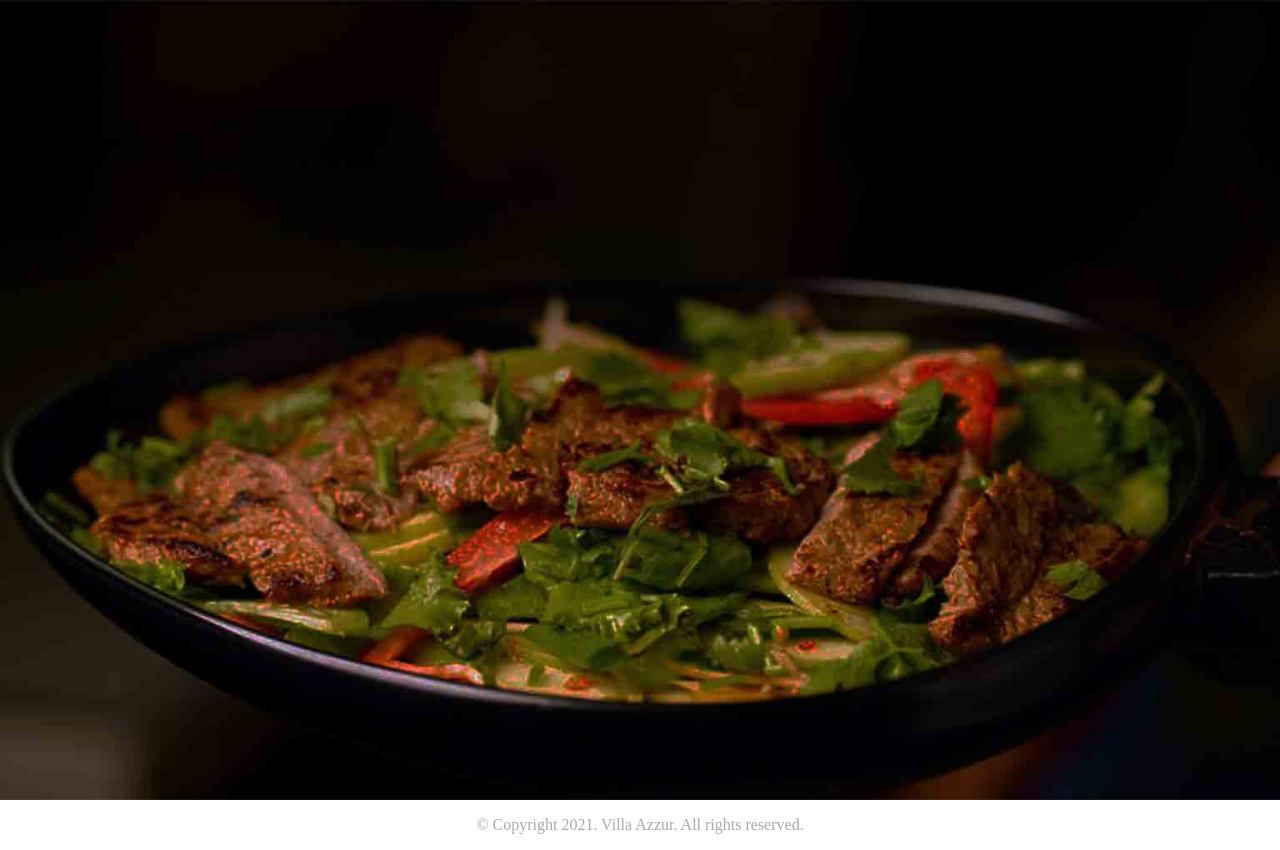
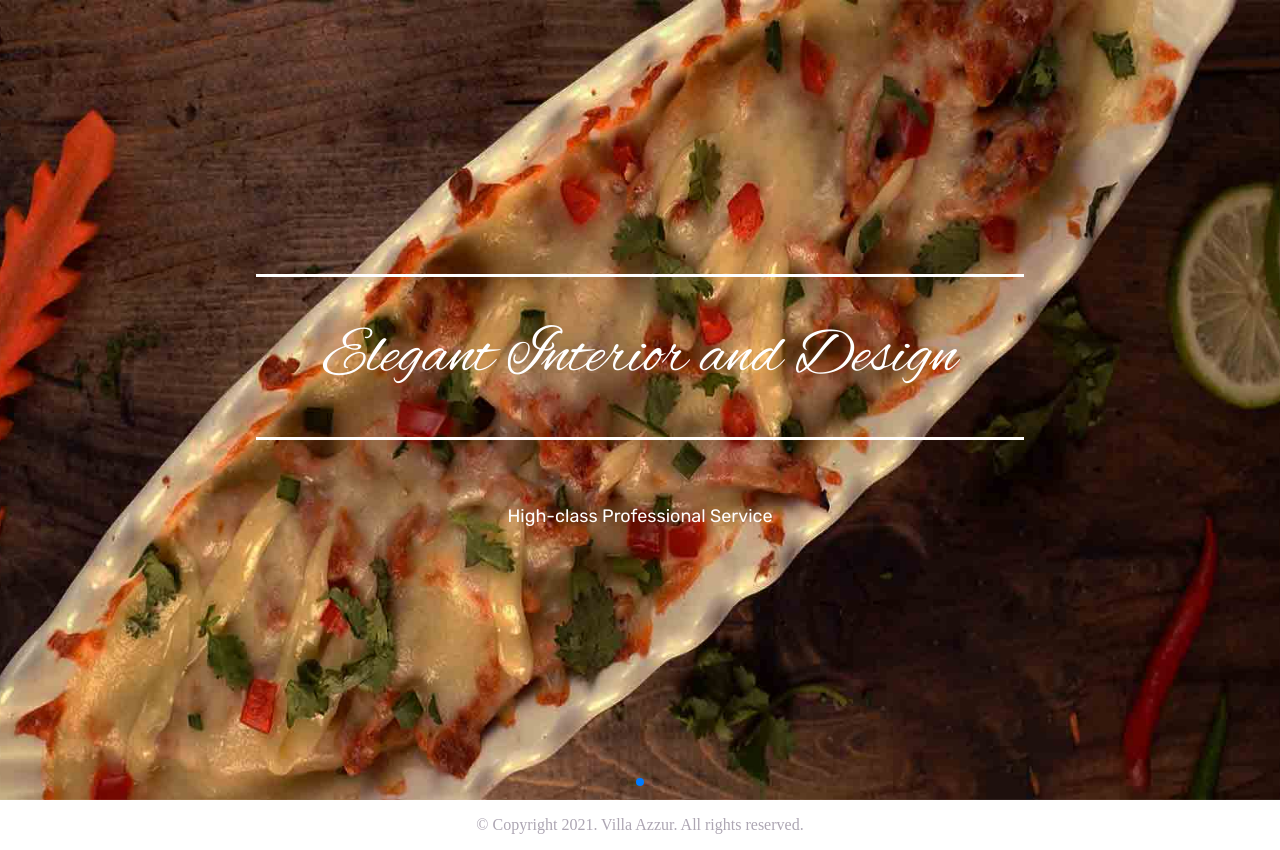
Before and after one commit to Sakkhor909/villa-azzur, a Next.js app: page / in a window 1280 px wide. Built offline with nearby package versions, Linux system fonts and the light colour scheme.

Commit message:
Slider created

```diff
--- a/components/slider.jsx
+++ b/components/slider.jsx
@@ -1,19 +1,31 @@
 import { Swiper, SwiperSlide } from "swiper/react";
+import { Pagination, Autoplay } from "swiper";
 import "swiper/css";
-import Image from "next/image";
+import "swiper/css/pagination";
 
 function Slider() {
   return (
     <>
-      <Swiper className="mySwiper">
-        <SwiperSlide>
-          <Image src="/food1.jpg" alt="Slider image" layout="fill" />
+      <Swiper
+        className="mySwiper"
+        autoplay={{
+          delay: 3000,
+          disableOnInteraction: false
+        }}
+        pagination={{ clickable: true }}
+        modules={[Pagination, Autoplay]}
+      >
+        <SwiperSlide className="slideText image1">
+          <div className="text-1">Enjoy Our Food</div>
+          <div className="text-2">Only the best ingredients for our dishes</div>
         </SwiperSlide>
-        <SwiperSlide>
-          <Image src="/food2.jpg" alt="Slider image" layout="fill" />
+        <SwiperSlide className="slideText image2">
+          <div className="text-1">Elegant Interior and Design</div>
+          <div className="text-2">High-class Professional Service</div>
         </SwiperSlide>
-        <SwiperSlide>
-          <Image src="/food6.jpg" alt="Slider image" layout="fill" />
+        <SwiperSlide className="slideText image3">
+          <div className="text-1">Tradition & Passion</div>
+          <div className="text-2">Only the best ingredients for our dishes</div>
         </SwiperSlide>
       </Swiper>
     </>
--- a/next.config.js
+++ b/next.config.js
@@ -1,6 +1,3 @@
 module.exports = {
-  reactStrictMode: true,
-  images: {
-    domains: ["designhubtechnologies.com"]
-  }
+  reactStrictMode: true
 };
--- a/package.json
+++ b/package.json
@@ -1,5 +1,5 @@
 {
-  "name": "blogism",
+  "name": "villa-azzur",
   "private": true,
   "scripts": {
     "dev": "next dev",
@@ -10,7 +10,8 @@
   "dependencies": {
     "next": "12.0.8",
     "react": "17.0.2",
-    "react-dom": "17.0.2"
+    "react-dom": "17.0.2",
+    "react-transition-group": "^4.4.2"
   },
   "devDependencies": {
     "eslint": "8.6.0",
--- a/styles/swiper.scss
+++ b/styles/swiper.scss
@@ -1,11 +1,76 @@
+@import url("https://fonts.googleapis.com/css2?family=Alex+Brush&display=swap");
+@import url("https://fonts.googleapis.com/css2?family=Rubik&display=swap");
+
 .swiper {
   width: 100%;
   height: 100vh;
 }
 
-.swiper-slide {
-  position: relative;
-  img {
-    object-fit: cover;
+.slideText {
+  background-position: center;
+  background-size: cover;
+  color: white;
+  display: flex;
+  align-items: center;
+  justify-content: center;
+  flex-direction: column;
+  .text-1 {
+    min-width: 60%;
+    padding: 40px 0;
+    font-size: 4rem;
+    border-top: 3px solid white;
+    border-bottom: 3px solid white;
+    margin-bottom: 65px;
+    font-family: "Alex Brush", cursive;
+    text-align: center;
+    font-size: 64px;
+  }
+  .text-2 {
+    font-size: 1.5rem;
+    font-family: "Rubik", sans-serif;
+    font-size: 18px;
   }
 }
+
+.swiper-slide-active {
+  .text-1 {
+    animation: slideDown 1s ease-in;
+  }
+  .text-2 {
+    animation: slideUp 1s ease-in;
+  }
+}
+
+.image1 {
+  background-image: url("/food1.jpg");
+}
+
+.image2 {
+  background-image: url("/food2.jpg");
+}
+
+.image3 {
+  background-image: url("/food6.jpg");
+}
+
+@keyframes slideUp {
+  0% {
+    opacity: 0;
+    transform: translateY(400px);
+  }
+  100% {
+    opacity: 1;
+    transform: translateY(0px);
+  }
+}
+
+@keyframes slideDown {
+  0% {
+    opacity: 0;
+    transform: translateY(-400px);
+  }
+  100% {
+    opacity: 1;
+    transform: translateY(0px);
+  }
+}
```
Also changed, not shown: 2 other files (tests, documents, lock files or other folders).
